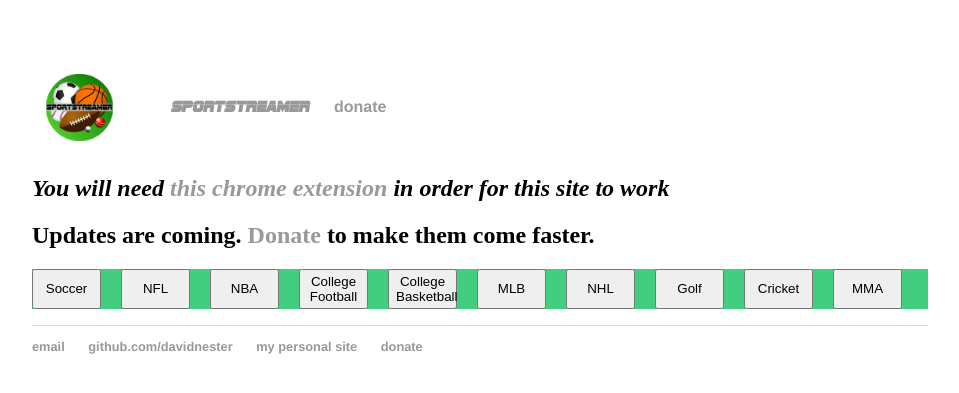
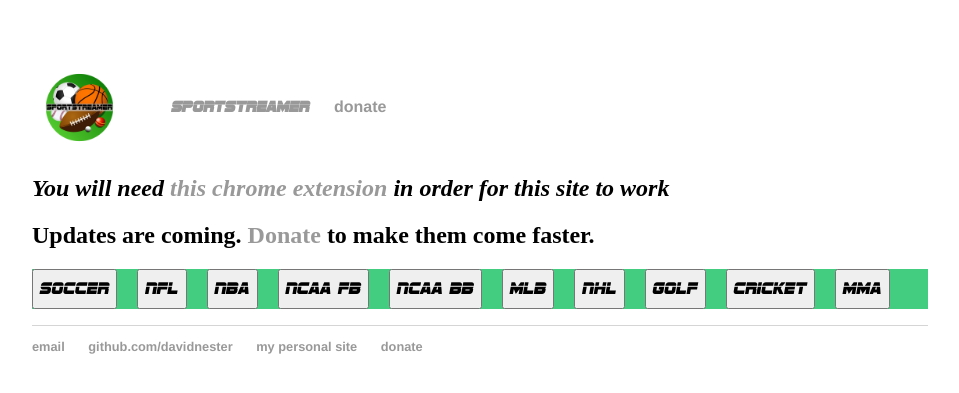
Before and after one commit to DavidNester/DavidNester.github.io, a Jekyll site: the page built from sportstreamer/index.html, in a window 1280 px wide. Shown: the top 393 px of the page, without its empty margins (160-1119 px from the left). Built offline with Jekyll 4.4.1, drawn with Linux system fonts in a browser that asks for light colours.

Commit message:
button updates

```diff
--- a/css/main.css
+++ b/css/main.css
@@ -59,3 +59,9 @@ td#t02 {
     font-family: sportsnight;
     src: url(sportsnight.ttf);
 }
+button.sports {
+	font-family: sportsnight;
+	font-size: 110%;
+	height:40px;
+	vertical-align: top;
+}
--- a/sportstreamer/index.html
+++ b/sportstreamer/index.html
@@ -28,12 +28,12 @@ var getUrl = window.location;
 var baseUrl = getUrl .protocol + "//" + getUrl.host + "/" //+ getUrl.pathname.split('/')[1];
 
 //Sport Buttons
-var sports_list = ["Soccer", "NFL", "NBA", "College Football", "College Basketball", "MLB", "NHL", "Golf", "Cricket", "MMA"];
+var sports_list = ["Soccer", "NFL", "NBA", "NCAA FB", "NCAA BB", "MLB", "NHL", "Golf", "Cricket", "MMA"];
 var addresses = ["https://www.reddit.com/r/soccerstreams/", "https://www.reddit.com/r/nflstreams/", "https://www.reddit.com/r/nbastreams/", "https://www.reddit.com/r/CFBStreams/", "https://www.reddit.com/r/ncaaBBallStreams/", "https://www.reddit.com/r/MLBStreams/", "https://www.reddit.com/r/NHLStreams/", "https://www.reddit.com/r/PuttStreams/", "https://www.reddit.com/r/cricket_streams/", "https://www.reddit.com/r/MMAStreams/"]
 var sports = document.getElementById('sports');
 var text = "";
 for (i = 0; i < sports_list.length; i++) {
-	text += "<li><button onclick='getGames(\"" + addresses[i] + "\")' style=\"height:40px;width:69px;vertical-align:top\">" + sports_list[i] + "</button></li>"
+	text += "<li><button class=\"sports\" onclick='getGames(\"" + addresses[i] + "\")'>" + sports_list[i] + "</button></li>"
 }
 sports.innerHTML = text;
 
```
